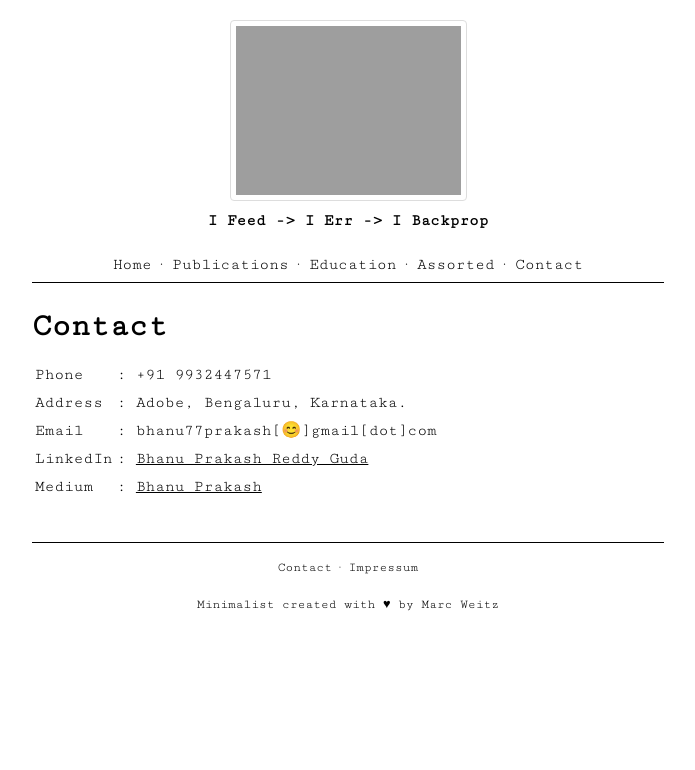
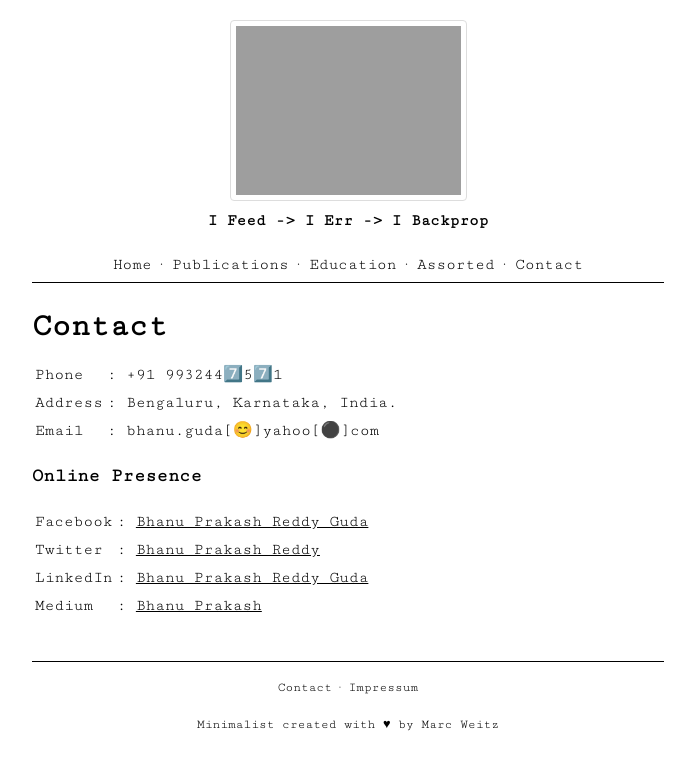
Before and after one commit to bhanu77prakash/bhanu77prakash.github.io, a Jekyll site: the page built from contact.md, in a window 1280 px wide. Shown: the top 770 px of the page, without its empty margins (292-987 px from the left). Built offline with Jekyll 4.4.1, drawn with Linux system fonts in a browser that asks for light colours.

Commit message:
updated site

```diff
--- a/contact.md
+++ b/contact.md
@@ -3,8 +3,13 @@ layout: default
 title: Contact
 permalink: /contact/
 ---
-|Phone|:  +91 9932447571|
-|Address|:  Adobe, Bengaluru, Karnataka.|
-|Email|:  bhanu77prakash[😊]gmail[dot]com|
+|Phone|:  +91 9932447️⃣57️⃣1|
+|Address|:  Bengaluru, Karnataka, India.|
+|Email|:  bhanu.guda[😊]yahoo[⚫]com|
+
+### Online Presence
+
+|Facebook|:  [Bhanu Prakash Reddy Guda](https://www.facebook.com/bhanuprakash.reddy.90/)|
+|Twitter|:  [Bhanu Prakash Reddy](https://twitter.com/bhanu77prakash)|
 |LinkedIn|:  [Bhanu Prakash Reddy Guda](https://www.linkedin.com/in/bhanu-prakash-reddy-guda-22425913a/)|
 |Medium|:  [Bhanu Prakash](https://medium.com/@randomthingsinshort)|
```
